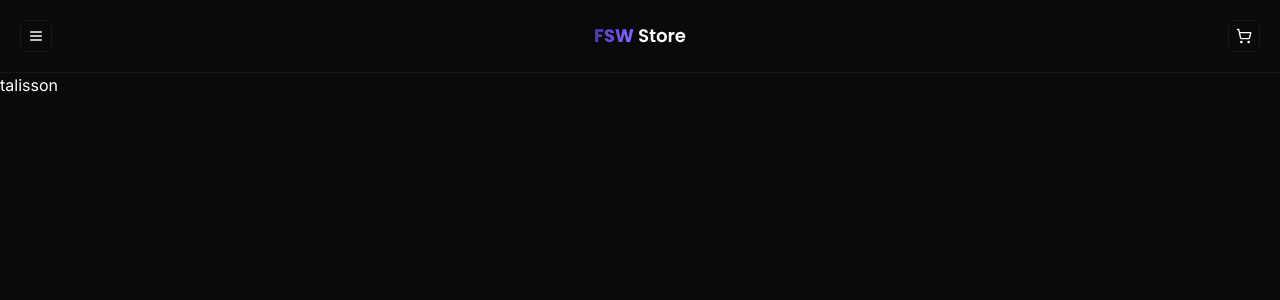
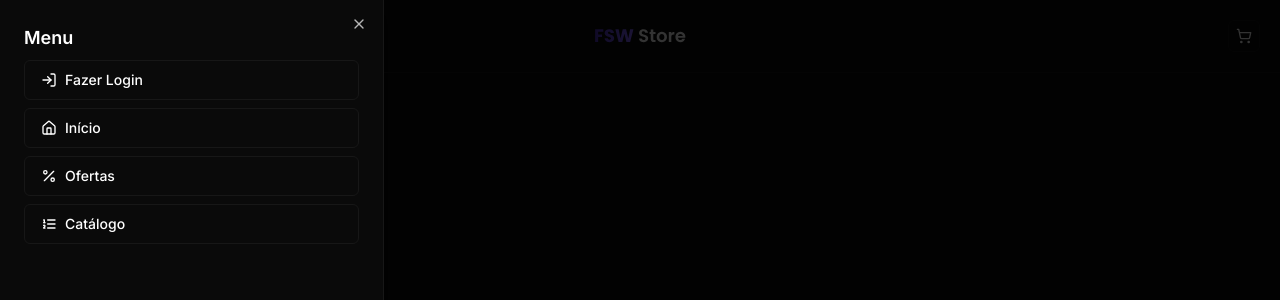
Before and after one commit to Talisson-b99/fsw-store, a Next.js app: page / in a window 1280 px wide. Both pictures are taken after a click on the button 36 px from the left and 36 px from the top of the page. Shown: the top 300 px of the page. Built offline with nearby package versions, Linux system fonts and the light colour scheme.

Commit message:
feat: add header menu using sheet component

```diff
--- a/package.json
+++ b/package.json
@@ -10,6 +10,7 @@
   },
   "dependencies": {
     "@prisma/client": "^5.16.1",
+    "@radix-ui/react-dialog": "^1.1.1",
     "@radix-ui/react-separator": "^1.1.0",
     "@radix-ui/react-slot": "^1.1.0",
     "class-variance-authority": "^0.7.0",
--- a/src/components/header.tsx
+++ b/src/components/header.tsx
@@ -1,20 +1,36 @@
-import { Menu, ShoppingCart } from 'lucide-react'
+import {
+  Home,
+  ListOrdered,
+  LogIn,
+  Menu,
+  Percent,
+  ShoppingCart,
+} from 'lucide-react'
 import Image from 'next/image'
 
 import logo from '../../public/logo.svg'
 import { Button } from './ui/button'
 import { Separator } from './ui/separator'
+import {
+  Sheet,
+  SheetContent,
+  SheetHeader,
+  SheetTitle,
+  SheetTrigger,
+} from './ui/sheet'
 
 const Header = () => {
   return (
-    <>
+    <Sheet>
       <div className="flex justify-between p-5">
+        <SheetTrigger asChild>
           <Button
             variant="outline"
             className="flex size-8 items-center justify-center p-0"
           >
             <Menu size={16} />
           </Button>
+        </SheetTrigger>
         <Image src={logo} alt="fsw store" />
         <Button
           variant="outline"
@@ -24,7 +40,34 @@
         </Button>
       </div>
       <Separator />
-    </>
+      <SheetContent side="left">
+        <SheetHeader className="text-left text-lg font-bold">
+          <SheetTitle>Menu</SheetTitle>
+        </SheetHeader>
+
+        <div className="mt-2 space-y-2">
+          <Button variant="outline" className="w-full justify-start gap-2">
+            <LogIn size={16} />
+            Fazer Login
+          </Button>
+
+          <Button variant="outline" className="w-full justify-start gap-2">
+            <Home size={16} />
+            Início
+          </Button>
+
+          <Button variant="outline" className="w-full justify-start gap-2">
+            <Percent size={16} />
+            Ofertas
+          </Button>
+
+          <Button variant="outline" className="w-full justify-start gap-2">
+            <ListOrdered size={16} />
+            Catálogo
+          </Button>
+        </div>
+      </SheetContent>
+    </Sheet>
   )
 }
 
--- /dev/null
+++ b/src/components/ui/sheet.tsx
@@ -0,0 +1,140 @@
+"use client"
+
+import * as React from "react"
+import * as SheetPrimitive from "@radix-ui/react-dialog"
+import { cva, type VariantProps } from "class-variance-authority"
+import { X } from "lucide-react"
+
+import { cn } from "@/lib/utils"
+
+const Sheet = SheetPrimitive.Root
+
+const SheetTrigger = SheetPrimitive.Trigger
+
+const SheetClose = SheetPrimitive.Close
+
+const SheetPortal = SheetPrimitive.Portal
+
+const SheetOverlay = React.forwardRef<
+  React.ElementRef<typeof SheetPrimitive.Overlay>,
+  React.ComponentPropsWithoutRef<typeof SheetPrimitive.Overlay>
+>(({ className, ...props }, ref) => (
+  <SheetPrimitive.Overlay
+    className={cn(
+      "fixed inset-0 z-50 bg-black/80  data-[state=open]:animate-in data-[state=closed]:animate-out data-[state=closed]:fade-out-0 data-[state=open]:fade-in-0",
+      className
+    )}
+    {...props}
+    ref={ref}
+  />
+))
+SheetOverlay.displayName = SheetPrimitive.Overlay.displayName
+
+const sheetVariants = cva(
+  "fixed z-50 gap-4 bg-background p-6 shadow-lg transition ease-in-out data-[state=open]:animate-in data-[state=closed]:animate-out data-[state=closed]:duration-300 data-[state=open]:duration-500",
+  {
+    variants: {
+      side: {
+        top: "inset-x-0 top-0 border-b data-[state=closed]:slide-out-to-top data-[state=open]:slide-in-from-top",
+        bottom:
+          "inset-x-0 bottom-0 border-t data-[state=closed]:slide-out-to-bottom data-[state=open]:slide-in-from-bottom",
+        left: "inset-y-0 left-0 h-full w-3/4 border-r data-[state=closed]:slide-out-to-left data-[state=open]:slide-in-from-left sm:max-w-sm",
+        right:
+          "inset-y-0 right-0 h-full w-3/4  border-l data-[state=closed]:slide-out-to-right data-[state=open]:slide-in-from-right sm:max-w-sm",
+      },
+    },
+    defaultVariants: {
+      side: "right",
+    },
+  }
+)
+
+interface SheetContentProps
+  extends React.ComponentPropsWithoutRef<typeof SheetPrimitive.Content>,
+    VariantProps<typeof sheetVariants> {}
+
+const SheetContent = React.forwardRef<
+  React.ElementRef<typeof SheetPrimitive.Content>,
+  SheetContentProps
+>(({ side = "right", className, children, ...props }, ref) => (
+  <SheetPortal>
+    <SheetOverlay />
+    <SheetPrimitive.Content
+      ref={ref}
+      className={cn(sheetVariants({ side }), className)}
+      {...props}
+    >
+      {children}
+      <SheetPrimitive.Close className="absolute right-4 top-4 rounded-sm opacity-70 ring-offset-background transition-opacity hover:opacity-100 focus:outline-none focus:ring-2 focus:ring-ring focus:ring-offset-2 disabled:pointer-events-none data-[state=open]:bg-secondary">
+        <X className="h-4 w-4" />
+        <span className="sr-only">Close</span>
+      </SheetPrimitive.Close>
+    </SheetPrimitive.Content>
+  </SheetPortal>
+))
+SheetContent.displayName = SheetPrimitive.Content.displayName
+
+const SheetHeader = ({
+  className,
+  ...props
+}: React.HTMLAttributes<HTMLDivElement>) => (
+  <div
+    className={cn(
+      "flex flex-col space-y-2 text-center sm:text-left",
+      className
+    )}
+    {...props}
+  />
+)
+SheetHeader.displayName = "SheetHeader"
+
+const SheetFooter = ({
+  className,
+  ...props
+}: React.HTMLAttributes<HTMLDivElement>) => (
+  <div
+    className={cn(
+      "flex flex-col-reverse sm:flex-row sm:justify-end sm:space-x-2",
+      className
+    )}
+    {...props}
+  />
+)
+SheetFooter.displayName = "SheetFooter"
+
+const SheetTitle = React.forwardRef<
+  React.ElementRef<typeof SheetPrimitive.Title>,
+  React.ComponentPropsWithoutRef<typeof SheetPrimitive.Title>
+>(({ className, ...props }, ref) => (
+  <SheetPrimitive.Title
+    ref={ref}
+    className={cn("text-lg font-semibold text-foreground", className)}
+    {...props}
+  />
+))
+SheetTitle.displayName = SheetPrimitive.Title.displayName
+
+const SheetDescription = React.forwardRef<
+  React.ElementRef<typeof SheetPrimitive.Description>,
+  React.ComponentPropsWithoutRef<typeof SheetPrimitive.Description>
+>(({ className, ...props }, ref) => (
+  <SheetPrimitive.Description
+    ref={ref}
+    className={cn("text-sm text-muted-foreground", className)}
+    {...props}
+  />
+))
+SheetDescription.displayName = SheetPrimitive.Description.displayName
+
+export {
+  Sheet,
+  SheetPortal,
+  SheetOverlay,
+  SheetTrigger,
+  SheetClose,
+  SheetContent,
+  SheetHeader,
+  SheetFooter,
+  SheetTitle,
+  SheetDescription,
+}
```
Also changed, not shown: 1 other file (tests, documents, lock files or other folders). Lines whose indentation alone changed are shown as unchanged.
